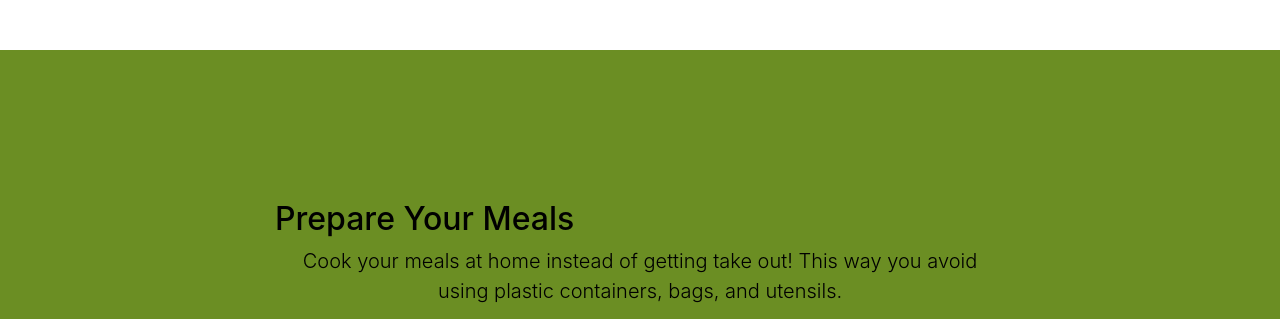
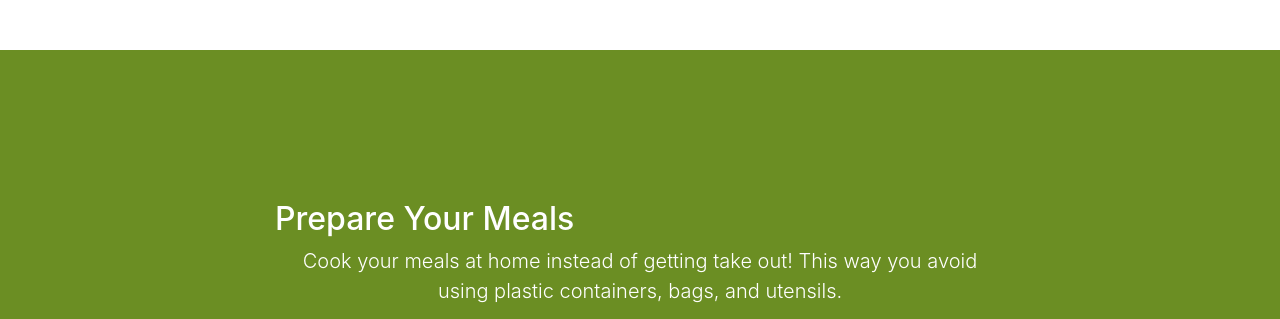
Before and after one commit to fernsanchez2334/devfest-2019, a Flask app: page /track3 in a window 1280 px wide. Shown: the part 294-613 px from the top of the page. Run offline with Flask 2, Linux system fonts and the light colour scheme; some libraries are stand-ins or nearby versions.

Commit message:
update track3.html

```diff
--- a/templates/track3.html
+++ b/templates/track3.html
@@ -47,9 +47,9 @@
     <div class="container">
       <div class="row">
         <div class="col-lg-8 mx-auto">
-          <h2 style ="color:black">Prepare Your Meals</h2>
+          <h2 style ="color:white">Prepare Your Meals</h2>
         <center>
-          <p class="lead" style = "color:black;">
+          <p class="lead" style = "color:white;">
            Cook your meals at home instead of getting take out! This way you avoid using plastic containers, bags, and utensils.
          </p>
          </center>
```
